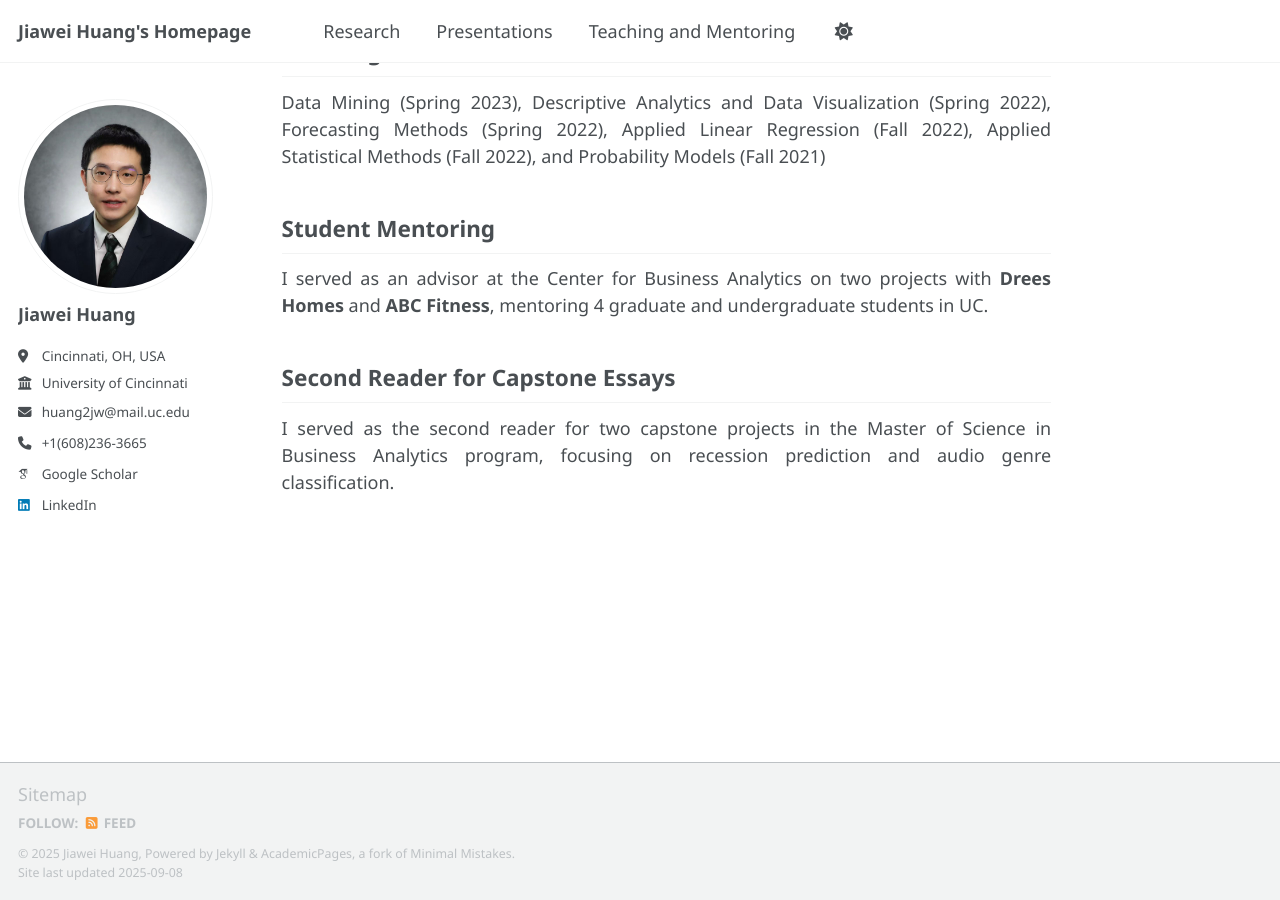
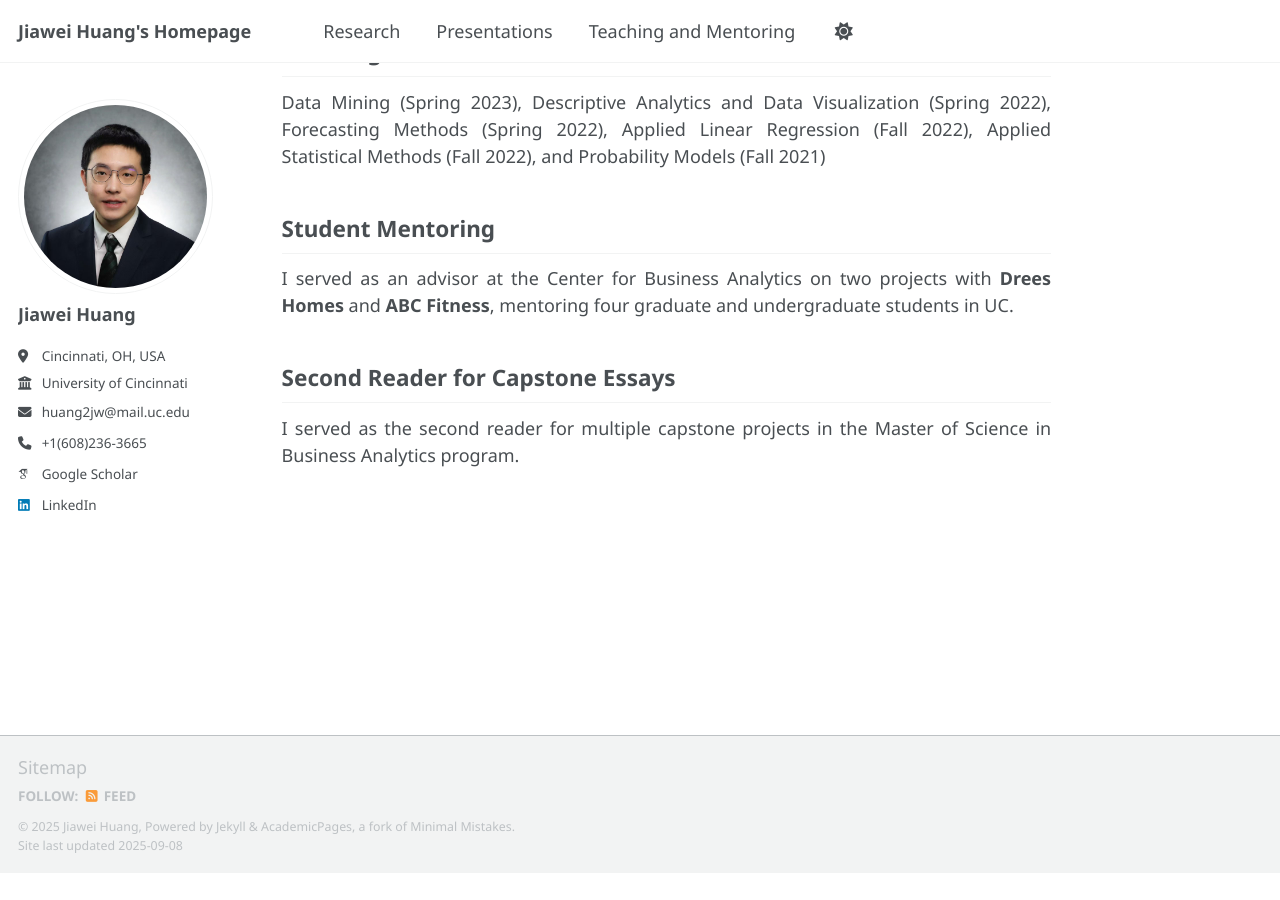
Before and after one commit to Jiawei98/Jiawei98.github.io, a Jekyll site: the page built from _pages/teaching.md, in a window 1280 px wide and 900 px high, scrolled down 1107 px. Built offline with Jekyll 4.4.1, drawn with Linux system fonts in a browser that asks for light colours; some web fonts are replaced; a script that is not in the unit is left out; after the commit the page ends 1980 px from its top, so only the background shows below that.

Commit message:
Update teaching.md

```diff
--- a/_pages/teaching.md
+++ b/_pages/teaching.md
@@ -33,8 +33,8 @@ Data Mining (Spring 2023), Descriptive Analytics and Data Visualization (Spring
 
 ## Student Mentoring
 
-I served as an advisor at the Center for Business Analytics on two projects with **Drees Homes** and **ABC Fitness**, mentoring 4 graduate and undergraduate students in UC.
+I served as an advisor at the Center for Business Analytics on two projects with **Drees Homes** and **ABC Fitness**, mentoring four graduate and undergraduate students in UC.
 
 ## Second Reader for Capstone Essays
 
-I served as the second reader for two capstone projects in the Master of Science in Business Analytics program, focusing on recession prediction and audio genre classification.
+I served as the second reader for multiple capstone projects in the Master of Science in Business Analytics program.
```
